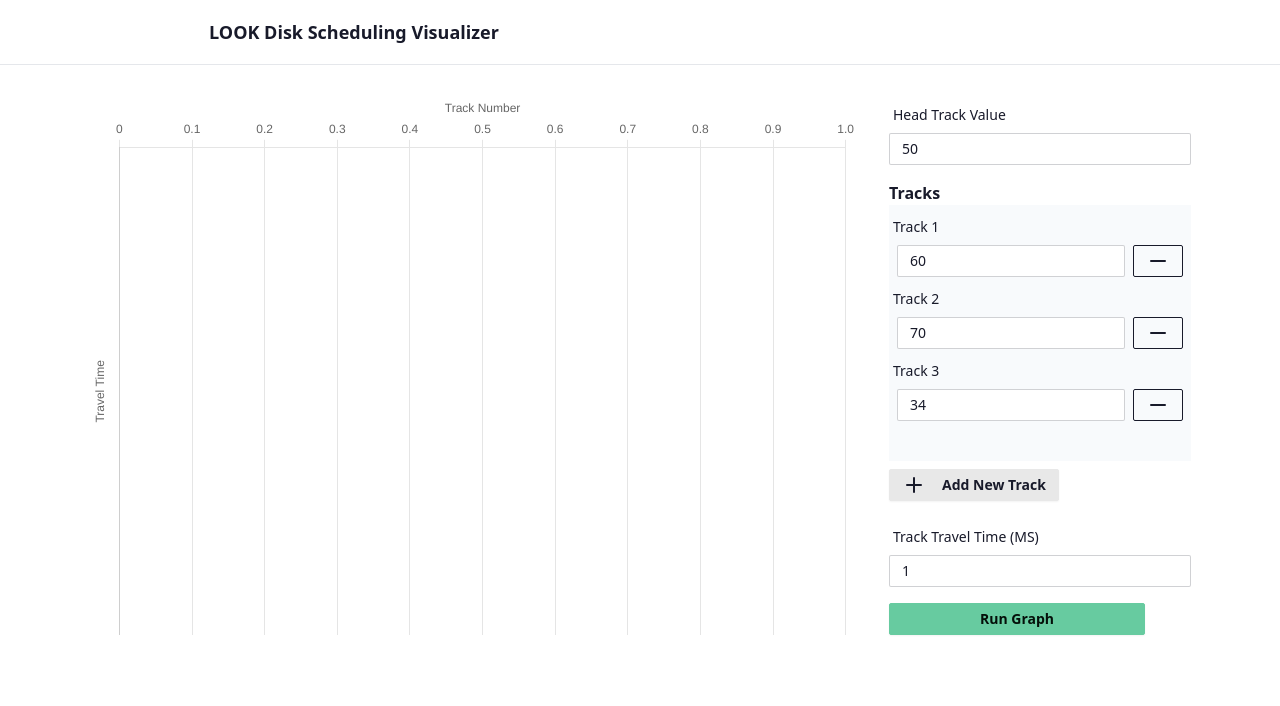
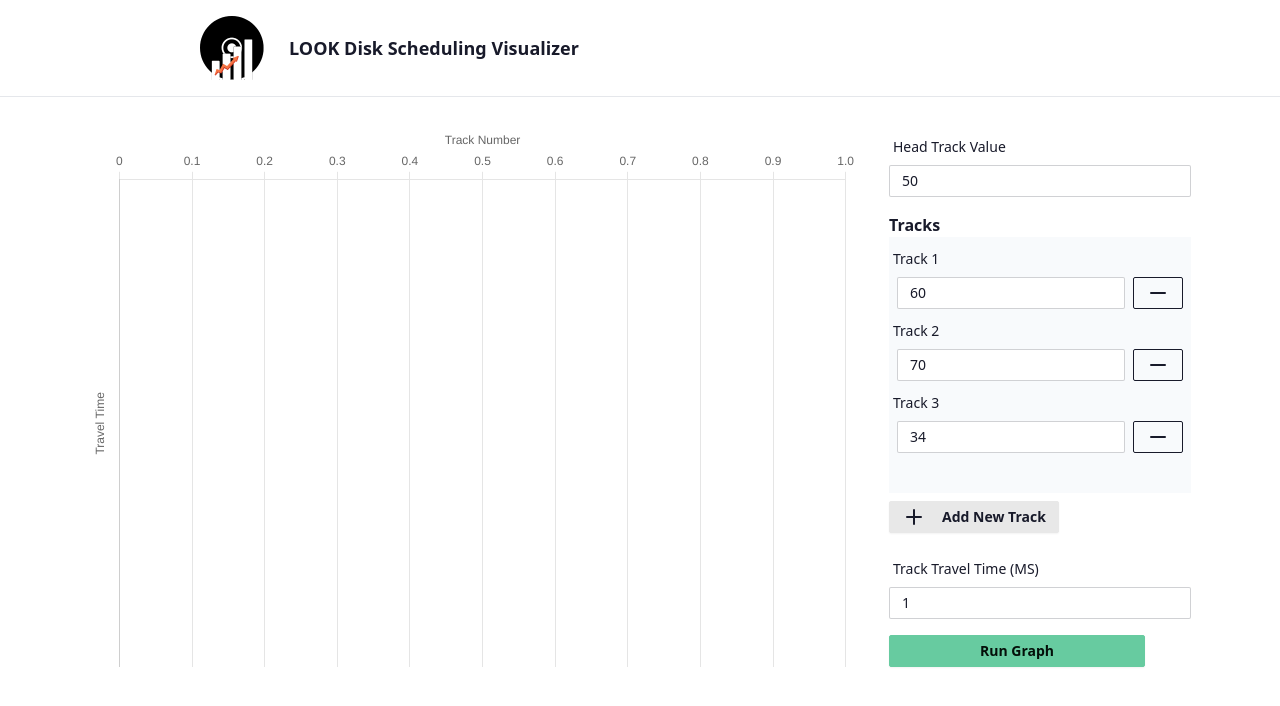
Before and after one commit to roiceee/look-disk-scheduling-algorithm-visualizer, a React (Vite) app: page / in a window 1280 px wide. Shown: the top 706 px of the page. Built offline with nearby package versions, Linux system fonts and the light colour scheme.

Commit message:
added tab and navbar logo

```diff
--- a/index.html
+++ b/index.html
@@ -2,7 +2,7 @@
 <html lang="en" data-theme="corporate">
   <head>
     <meta charset="UTF-8" />
-    <link rel="icon" type="image/svg+xml" href="/vite.svg" />
+    <link rel="icon" type="image/svg+xml" href="tab-logo.svg" />
     <meta name="viewport" content="width=device-width, initial-scale=1.0" />
     <title>LOOK Disk Scheduler Visualizer</title>
   </head>
--- a/src/components/Navbar.tsx
+++ b/src/components/Navbar.tsx
@@ -5,6 +5,7 @@ interface Props {
 export default function Navbar({ className }: Props) {
   return (
     <div className={`navbar bg-base-100 border-b ${className}`}>
+      <img src="logo.png" alt="Logo" className="navbar-logo" />
       <a className="btn btn-ghost text-md sm:text-lg">LOOK Disk Scheduling Visualizer</a>
     </div>
   );
```
Also changed, not shown: public/logo.png (added), public/tab-logo.svg (added).
